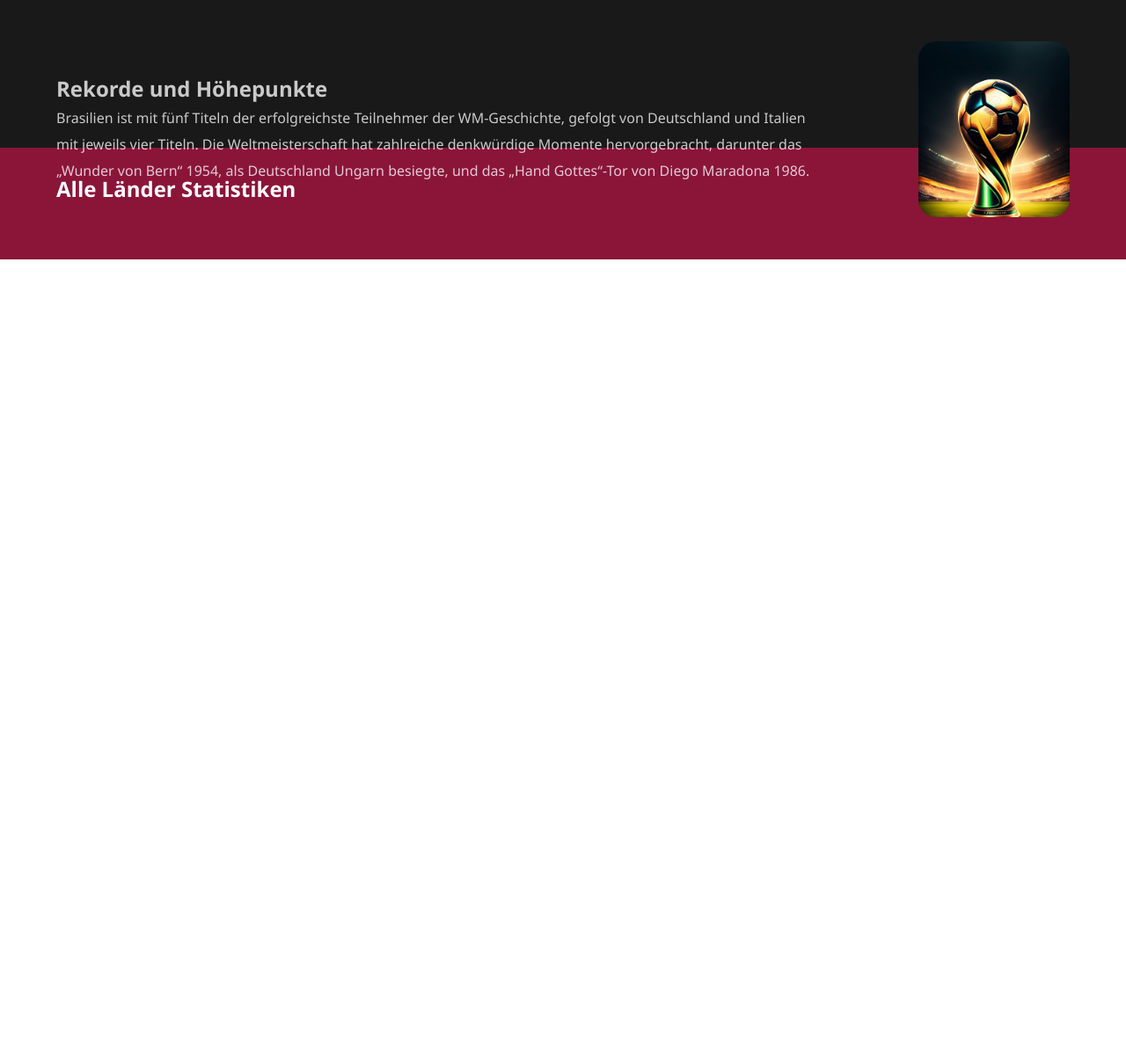
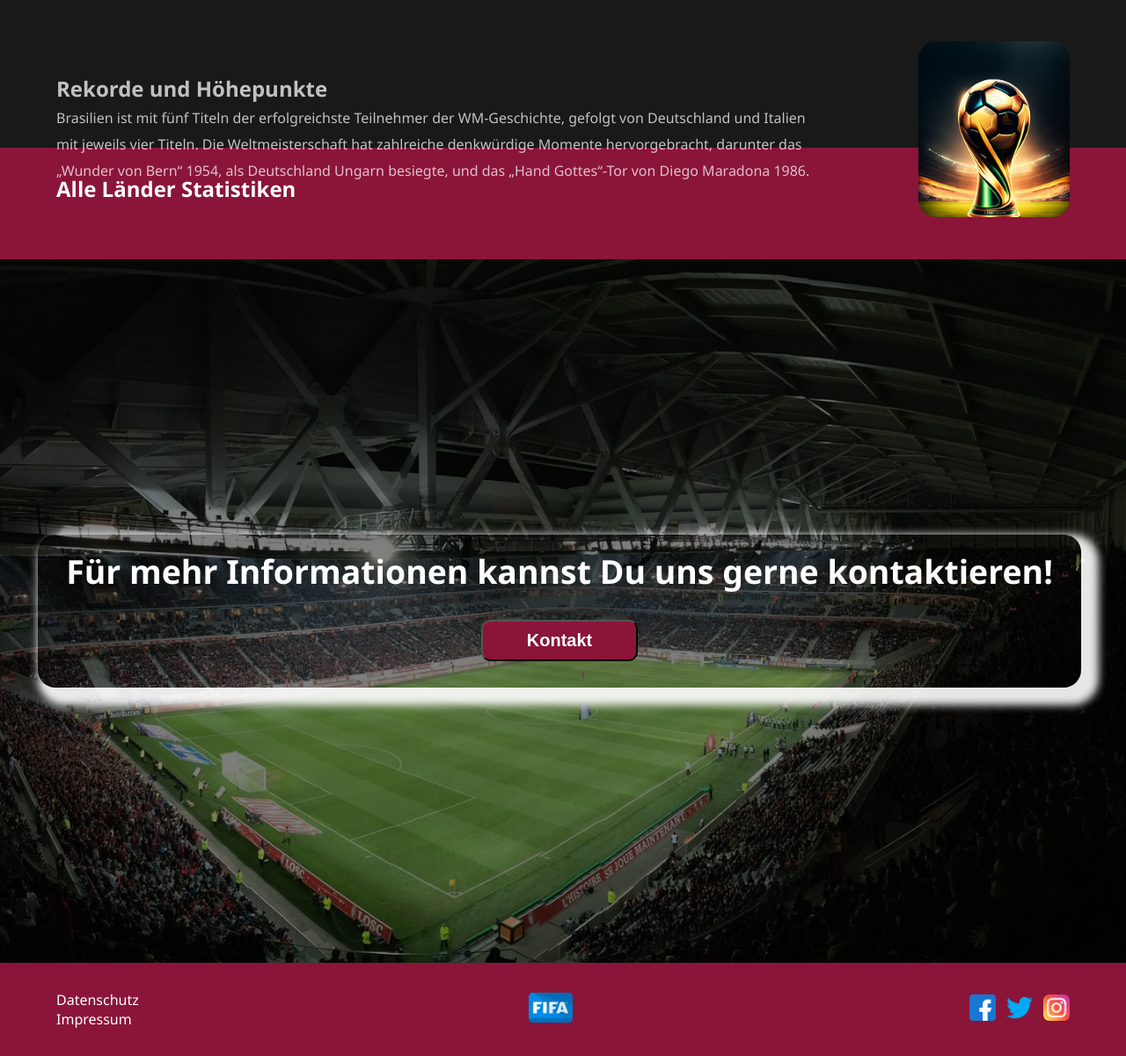
Before and after one commit to uniokan/fifa, a plain HTML site: page index.html in a window 1280 px wide. Shown: the part 1432-2633 px from the top of the page at 88% size. Before the commit the page ends 1727 px from the top, so only its background shows below. Drawn offline with Linux system fonts and the light colour scheme; no server answers.

Commit message:
contact site added

```diff
--- a/index.html
+++ b/index.html
@@ -43,7 +43,7 @@
     <section class="history-main-container">
         <h2>Geschichte von FIFA-Weltmeisterschaft</h2>
         <div class="history-responsive-container">
-            <div class="history-container a active" >
+            <div class="history-container a active">
                 <p class="hidden-text" id="text-a">
                     <b>Geschichte</b><br>
 
@@ -59,7 +59,7 @@
                 <img src="./img/teams.png" alt="teams">
             </div>
 
-            <div class="history-container p-right b hidden-right" >
+            <div class="history-container p-right b hidden-right">
                 <p class="hidden-text-right" id="text-b">
                     <b>Turnierformat</b><br>
                     Das Turnier beginnt mit einer Qualifikationsphase, in der die Teams in regionalen Wettbewerben
@@ -75,7 +75,7 @@
                 </p>
                 <img src="./img/bühne.jpg" alt="bühne">
             </div>
-            <div class="history-container c hidden-right" >
+            <div class="history-container c hidden-right">
                 <p class="hidden-text" id="text-c">
                     <b>Rekorde und Höhepunkte</b><br>
                     Brasilien ist mit fünf Titeln der erfolgreichste Teilnehmer der WM-Geschichte, gefolgt von
@@ -86,11 +86,11 @@
                 </p>
                 <img src="./img/pokal.jpg" alt="pokal">
             </div>
-            </div>
-            <div class="history-arrow">
-                <img src="img/arrow-left.png" onclick="switchTextLeft()">
-                <img src="img/arrow-right.png" onclick="switchTextRight()">
-            </div>
+        </div>
+        <div class="history-arrow">
+            <img src="img/arrow-left.png" onclick="switchTextLeft()">
+            <img src="img/arrow-right.png" onclick="switchTextRight()">
+        </div>
 
 
     </section>
@@ -101,6 +101,28 @@
 
         </div>
     </section>
+
+    <section class="contact">
+        <div class="contact-text">
+            <h3>Für mehr Informationen kannst Du uns gerne kontaktieren!</h3>
+            <button>Kontakt</button>
+        </div>
+    </section>
+
+    <footer>
+        <div class="imprint">
+            <a href="datenschutz.html"><span>Datenschutz</span></a>
+            <a href="impressum.html"><span>Impressum</span></a>
+        </div>
+
+        <a href="index.html"><img src="img/fifa.png"></a>
+
+        <div class="community">
+            <a href="https://www.facebook.com/"><img src="img/facebook.png"></a>
+            <a href="https://x.com/?lang=de&mx=2"><img src="img/twitter.png"></a>
+            <a href="https://www.instagram.com/"><img src="img/instagram.png"></a>
+        </div>
+    </footer>
 </body>
 
 </html>
--- a/script.js
+++ b/script.js
@@ -6,6 +6,7 @@ function init() {
     moveTextToWindow();
     getData();
     showCardsWithOpacity();
+    moveContactTextToWindow();
 }
 
 
@@ -25,6 +26,7 @@ function moveTextToWindow() {
     window.addEventListener('scroll', () => {
         const hiddenTexts = document.querySelectorAll('.hidden-text');
         const hiddenTextRight = document.querySelectorAll('.hidden-text-right');
+
         hiddenTexts.forEach(hiddenText => {
             const rect = hiddenText.getBoundingClientRect();
             checkWindowInnerHeight(rect, hiddenText);
@@ -36,9 +38,20 @@ function moveTextToWindow() {
     });
 }
 
+function moveContactTextToWindow() {
+    window.addEventListener('scroll', () => {
+        const text = document.querySelector('.contact-text');
+        const rect = text.getBoundingClientRect();
+        checkWindowInnerHeight(rect, text);
+    })
+}
+
 function checkWindowInnerHeight(rect, hiddenText) {
     rect.top <= window.innerHeight && rect.bottom >= 0 ?
         hiddenText.classList.add('visible') : hiddenText.classList.remove('visible');
+    console.log('r' + rect.top);
+    console.log('w' + window.innerHeight);
+
 }
 
 function renderCards(data) {
@@ -70,12 +83,12 @@ function checkWindowInnerHeightForCards(rect, card) {
 function switchTextRight() {
     let text = document.querySelectorAll('.history-container');
 
-    if (currentIndex<=1){
+    if (currentIndex <= 1) {
         text[currentIndex].classList.remove('active');
         text[currentIndex].classList.add('hidden-left');
 
-    text[currentIndex+1].classList.remove('hidden-right');
-    text[currentIndex+1].classList.add('active');
+        text[currentIndex + 1].classList.remove('hidden-right');
+        text[currentIndex + 1].classList.add('active');
         currentIndex++;
     }
 
@@ -83,12 +96,12 @@ function switchTextRight() {
 function switchTextLeft() {
     let text = document.querySelectorAll('.history-container');
 
-    if (currentIndex>0){
+    if (currentIndex > 0) {
         text[currentIndex].classList.remove('active');
         text[currentIndex].classList.add('hidden-right');
 
-    text[currentIndex-1].classList.remove('hidden-left');
-    text[currentIndex-1].classList.add('active');
+        text[currentIndex - 1].classList.remove('hidden-left');
+        text[currentIndex - 1].classList.add('active');
         currentIndex--;
     }
 
--- a/style.css
+++ b/style.css
@@ -147,7 +147,8 @@ main {
     transform: rotateY(180deg);
     flex-direction: column;
     padding-left:16px;
-    color:white;
+    color:white !important;
+
 }
 
 .card:hover img {
@@ -198,3 +199,84 @@ main {
     margin:700px 30% 100px 30%;
     cursor: pointer;
 }
+
+.contact{
+    height:100vh;
+    background: linear-gradient(rgba(0, 0, 0, 0.5), rgba(0, 0, 0, 0.5)),
+        url("img/stadium.jpg") no-repeat center center;
+    background-size: cover;
+    color:white;
+    display:flex;
+    justify-content: center;
+    align-items: center;
+    color:white;
+    font-size: 32px;
+}
+
+.contact-text{
+    box-shadow: 10px 10px 10px 10px rgba(255, 255, 255, 0.9);
+    text-align: center;
+    padding: 16px 32px 0 32px;
+    margin: 0 40px 0 32px;
+    border-radius: 20px;
+}
+
+.contact-text button{
+    padding: 10px 50px;
+    margin: 30px 0px;
+    background-color: rgb(138,21,56);
+    color:white;
+    font-weight: bold;
+    border-radius: 10px;
+    font-size: 20px;
+    transition: all 225ms ease-in-out;
+    cursor: pointer;
+
+    &:hover{
+        color:orange;
+    }
+}
+
+footer img{
+    height:50px;
+}
+
+footer{
+    display:flex;
+    justify-content: space-between;
+    align-items: center;
+    padding: 2% 5%;
+    background-color: rgb(138,21,56);
+}
+
+footer a{
+    color:white;
+    text-decoration: none;
+    transition: all 225ms ease-in-out;
+
+    &:hover{
+        color:orange;
+    }
+}
+
+.community img{
+    margin-left:8px;
+    height:30px;
+    object-fit: cover;
+}
+
+.imprint{
+    display:flex;
+    flex-direction: column;
+
+}
+
+.contact-text{
+    transform: translateX(-100vw) translateY(-150px);
+}
+
+.contact-text.visible{
+    transition: transform 2s ease-in-out;
+    transform: translateX(0) translateY(0);
+
+}
--- a/template.js
+++ b/template.js
@@ -1,10 +1,15 @@
+/////////////////////////Translate///////////////////////////
 
 const translationsToEN = {
     "Die FIFA-Weltmeisterschaft": "The FIFA World Cup",
     "Die FIFA-Weltmeisterschaft, oft einfach als WM bezeichnet, ist das wichtigste Turnier im internationalen Fußball und wird alle vier Jahre von der Fédération Internationale de Football Association (FIFA) organisiert. Es ist das weltweit am meisten verfolgte Sportereignis, das Millionen von Fans vor die Fernseher und in die Stadien zieht.": "The FIFA World Cup, often simply referred to as the World Cup, is the most important tournament in international football and is organized every four years by the Fédération Internationale de Football Association (FIFA). It is the world's most watched sporting event, drawing millions of fans to televisions and stadiums.",
     "Geschichte von FIFA-Weltmeisterschaft": "History of FIFA World Cup",
     "Geschichte": "History",
-    "Alle Länder Statistiken": "All countries statistics"
+    "Alle Länder Statistiken": "All countries statistics",
+    "Für mehr Informationen kannst Du uns gerne kontaktieren!":"For more information, please feel free to contact us!",
+    "Kontakt":"Contact",
+    "Land:":"Country:",
+    "Offizieller Name:":"Official name:",
 
 };
 
@@ -13,22 +18,12 @@ const translationsToGER = {
     "The FIFA World Cup, often simply referred to as the World Cup, is the most important tournament in international football and is organized every four years by the Fédération Internationale de Football Association (FIFA). It is the world's most watched sporting event, drawing millions of fans to televisions and stadiums.":"Die FIFA-Weltmeisterschaft, oft einfach als WM bezeichnet, ist das wichtigste Turnier im internationalen Fußball und wird alle vier Jahre von der Fédération Internationale de Football Association (FIFA) organisiert. Es ist das weltweit am meisten verfolgte Sportereignis, das Millionen von Fans vor die Fernseher und in die Stadien zieht.",
     "History of FIFA World Cup":"Geschichte von FIFA-Weltmeisterschaft",
     "History":"Geschichte",
-    "All countries statistics":"Alle Länder Statistiken"
-
+    "All countries statistics":"Alle Länder Statistiken",
+    "For more information, please feel free to contact us!":"Für mehr Informationen kannst Du uns gerne kontaktieren!",
+    "Contact":"Kontakt",
+    "Country":"Land",
+    "Official name":"Offizieller Name"
 };
-
-function renderCardsHTML(data) {
-    return `
-    <div class="card hidden-card">
-        <img src="${data['data'][i]['image_path']}">
-        <div class="back">
-            <span> <b>Land:</b> ${data['data'][i]['name']}</span>
-            <span> <b>Offizieler Name:</b> ${data['data'][i]['official_name']}</span>
-            <span> <b>Fifa Name:</b> ${data['data'][i]['fifa_name']}</span>
-
-        </div>
-    </div>`
-}
 
 const textAEN = `<b>History </b> <br>The first World Cup took place in Uruguay in 1930. At that time, 13 teams took part and Uruguay became the first world champions. Since then, the tournament has evolved and expanded significantly, both in terms of the number of teams participating and its global reach. In 1998, the tournament expanded to 32 teams, allowing teams from more regions of the world to participate`;
 const textBEN = "<b>Tournament </b> <br> The tournament begins with a qualifying phase where teams compete in regional competitions to secure a place in the final round. The final tournament consists of a group stage followed by a knockout round. In the group stage, teams are divided into groups of four, with each team playing against every other team in their group. The top two teams in each group advance to the knockout phase, which begins with the round of 16 and culminates in a single final.";
@@ -37,3 +32,19 @@ const textCEN = "<b>Records and highlights </b> <br> Brazil is the most successf
 const textAGER = "<b>Geschichte </b> <br> Die erste Weltmeisterschaft fand 1930 in Uruguay statt. Damals nahmen 13 Mannschaften teil, und Uruguay wurde der erste Weltmeister. Seitdem hat sich das Turnier erheblich weiterentwickelt und vergrößert, sowohl in Bezug auf die Anzahl der teilnehmenden Teams als auch auf die globale Reichweite. 1998 wurde das Turnier auf 32 Mannschaften erweitert, was die Teilnahme von Teams aus mehr Regionen der Welt ermöglichte";
 const textBGER = "<b>Turnierformat </b> <br> Das Turnier beginnt mit einer Qualifikationsphase, in der die Teams in regionalen Wettbewerben gegeneinander antreten, um sich einen Platz in der Endrunde zu sichern. Die Endrunde besteht aus einer Gruppenphase, gefolgt von einer K.-o.-Runde. In der Gruppenphase werden die Teams in Gruppen zu je vier Mannschaften aufgeteilt, wobei jede Mannschaft gegen jede andere in ihrer Gruppe spielt. Die besten zwei Teams jeder Gruppe ziehen in die K.-o.-Phase ein, die mit dem Achtelfinale beginnt und in einem einzigen Endspiel gipfelt.";
 const textCGER = "<b>Rekorde und Höhepunkte</b> <br>Brasilien ist mit fünf Titeln der erfolgreichste Teilnehmer der WM-Geschichte, gefolgt von Deutschland und Italien mit jeweils vier Titeln. Die Weltmeisterschaft hat zahlreiche denkwürdige Momente hervorgebracht, darunter das „Wunder von Bern“ 1954, als Deutschland Ungarn besiegte, und das „Hand Gottes“-Tor von Diego Maradona 1986.";
+
+
+////////////////GET DATA AND RENDER ////////////////////////
+
+function renderCardsHTML(data) {
+    return `
+    <div class="card hidden-card">
+        <img src="${data['data'][i]['image_path']}">
+        <div class="back">
+            <span> <b>Land:</b> ${data['data'][i]['name']}</span>
+            <span> <b>Offizieller Name:</b> ${data['data'][i]['official_name']}</span>
+            <span> <b>Fifa Name:</b> ${data['data'][i]['fifa_name']}</span>
+
+        </div>
+    </div>`
+}
```
Also changed, not shown: responsive.css (+21 -3 lines), img/facebook.png (added), img/instagram.png (added), img/stadium.jpg (added), img/twitter.png (added). Lines whose indentation alone changed are shown as unchanged.
